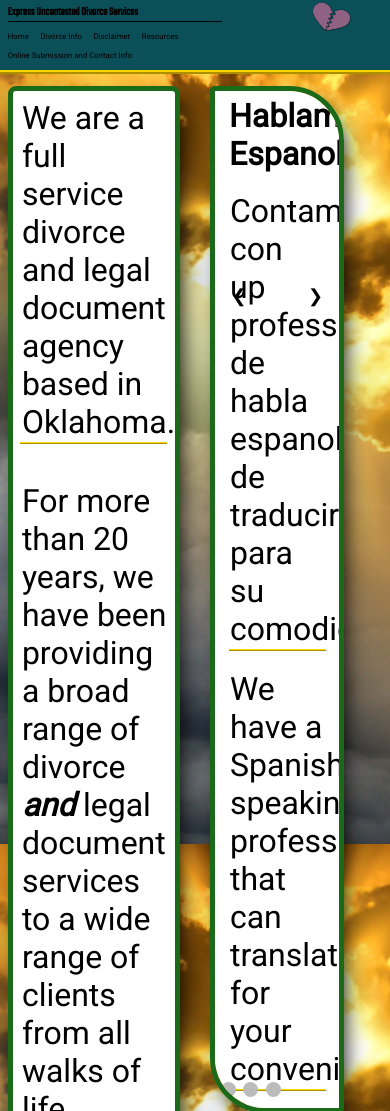
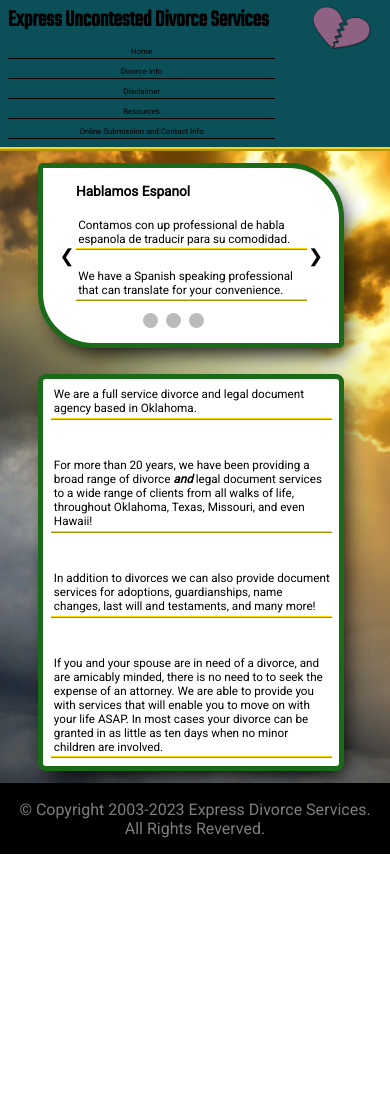
Before and after one commit to Kolchefen/expressDivorce, a plain HTML site: page index.html in a window 390 px wide. Shown: the top 1111 px of the page. After the commit the page ends 854 px from the top, so only its background shows below. Drawn offline with Linux system fonts and the light colour scheme; a web font is replaced by a local one.

Commit message:
Add files via upload

```diff
--- a/css/styles.css
+++ b/css/styles.css
@@ -97,8 +97,13 @@ display: inline-block;
 margin: 3% 0 2% 2%;
 }
 
+main h1 {
+
+
+}
+
 main p {
-font-size: 32px;
+font-size: 24pt;
 padding-bottom: 1%;
 border-bottom: 2px ridge #FFD700;
 padding-left:1%;
@@ -161,8 +166,6 @@ display: inline-block;
 width: 45%;
 height: auto;
 padding: 2%;
-
-
 }
 
 .mbox2 {
@@ -216,3 +219,110 @@ nav ul li a:hover {
 	border-bottom: 2px solid #FFD700;
 	border-radius: 2px;
 }
+
+
+@media (max-width:640px) {
+
+	header h1 {
+	font-size: 6vw;
+
+	}
+
+	header hr {
+	display: none;
+
+	}
+
+	header img {
+	position: relative;
+	float: right;
+	z-index: 3;
+	margin: 1.5% 5% -4% 0;
+	width: 15%;
+	height: auto;
+	}
+
+	nav {
+
+
+	}
+
+
+	nav ul li {
+	position: relative;
+	display: block;
+	margin: 0 2% 0 0;
+	width: 70%;
+	border-bottom: 1px solid #000000;
+	text-decoration: none;
+	text-align: center;
+	}
+
+	main p {
+	font-size: 3vw;
+
+	}
+
+	main h1 {
+	font-size: 3.5vw;
+
+
+	}
+
+	main a {
+	font-size: 3vw;
+
+	}
+
+	main ul li {
+	margin: 7% 0 2% 0;
+
+	}
+
+	#mobile {
+	width: 80%;
+
+	}
+
+	.dotmar {
+	  position: absolute;
+	  padding: 2%;
+	  bottom: -4%;
+	  right: 39%;
+	}
+
+	#sspad {
+	width: 95%;
+	height: auto;
+	padding: 4% 4% 12% 9%;
+	}
+
+	#mobile2{
+	position: relative;
+	float: right;
+	display: inline-block;
+	width: 80%;
+	height: auto;
+	padding: 2%;
+	position: relative;
+	overflow: auto;
+	padding: 2%;
+	margin: 7% 12% 0 0;
+	}
+
+	#mobile3 {
+	cursor: pointer;
+	position: absolute;
+	top: 61px;
+	width: auto;
+	margin-top: 0px;
+	padding: 16px;
+	color: black;
+	font-weight: bold;
+	font-size: 18px;
+	transition: 0.6s ease;
+	border-radius: 0 3px 3px 0;
+	user-select: none;
+	}
+
+}
```
Also changed, not shown: css/ss.css (line endings or trailing spaces).
